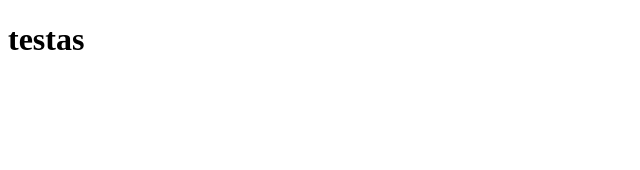
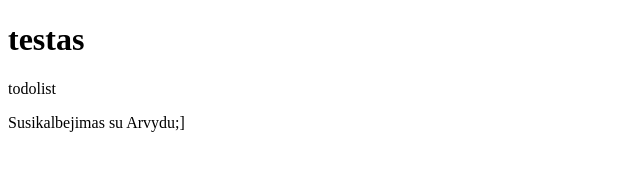
Before and after one commit to abejeris/todoapp, a plain HTML site: page index.html in a window 1280 px wide. Shown: the whole page, without its empty margins (0-640 px from the left). Drawn offline with Linux system fonts and the light colour scheme.

Commit message:
pakeitimai arvydo branche

```diff
--- a/index.html
+++ b/index.html
@@ -8,5 +8,7 @@
 	</head>
 	<body>
 		<h1>testas</h1>
+		<p>todolist</p>
+		<p>Susikalbejimas su Arvydu;]</p>
 	</body>
 </html>
```
